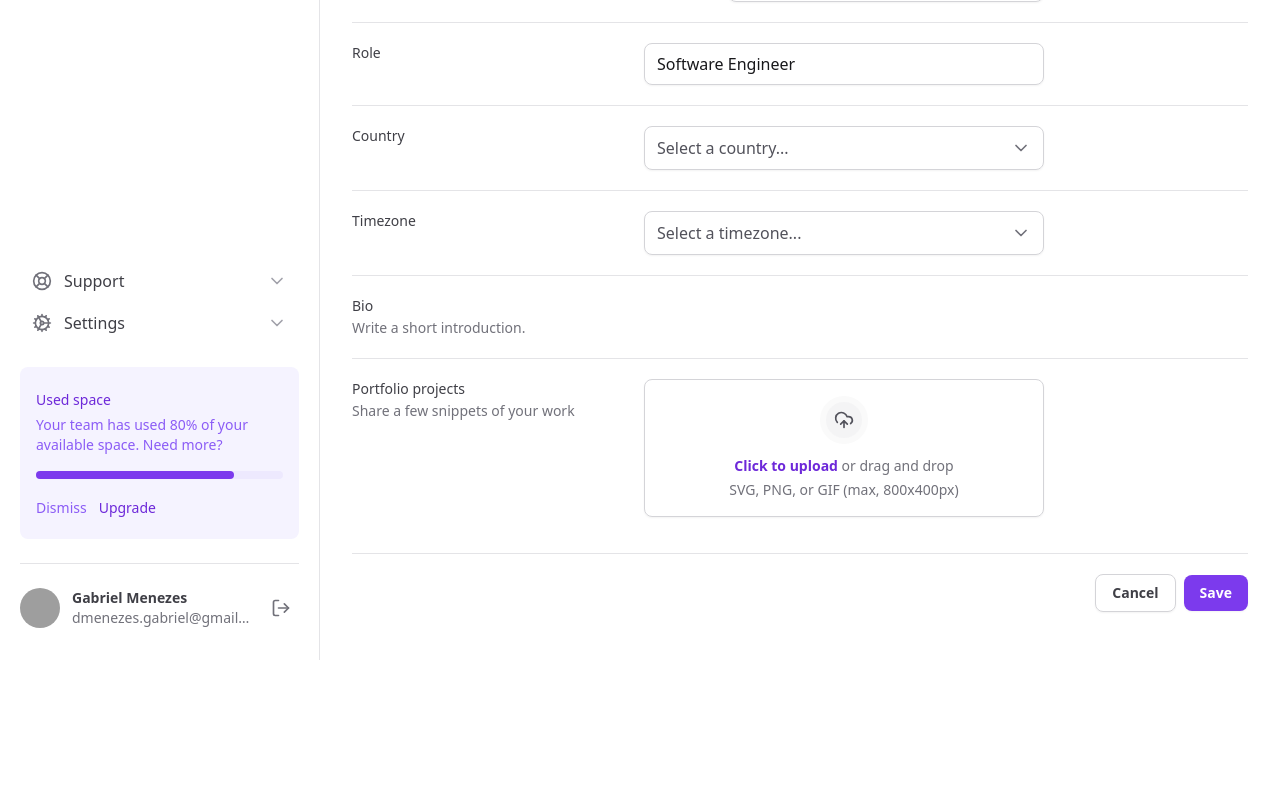
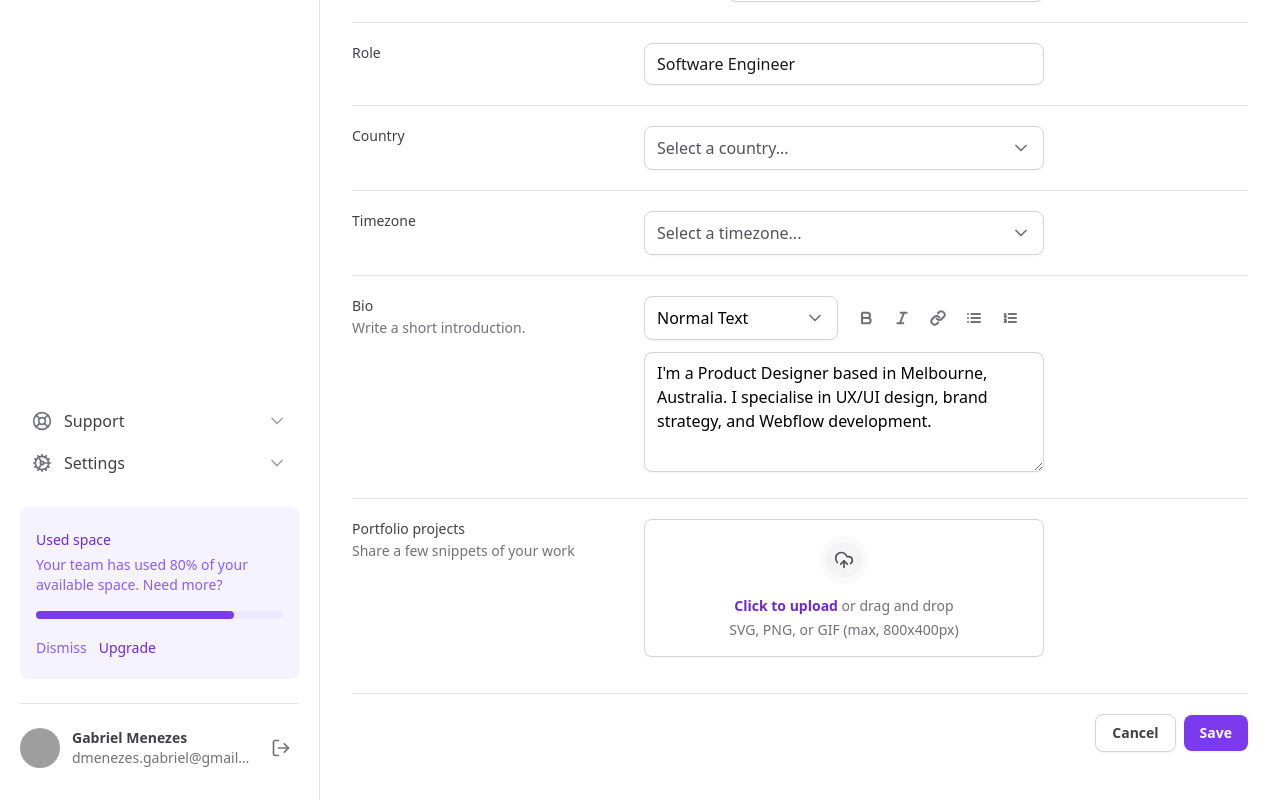
Before and after one commit to dmenezesgabriel/next-tailwind-ignite, a Next.js app: page / in a window 1280 px wide. Shown: the part 552-1352 px from the top of the page. Before the commit the page ends 1212 px from the top, so only its background shows below. Built offline with nearby package versions, Linux system fonts and the light colour scheme; grey boxes are pictures that could not be loaded.

Commit message:
feat: add bio input

```diff
--- a/src/app/page.tsx
+++ b/src/app/page.tsx
@@ -1,9 +1,10 @@
 import { SettingsTabs } from "@/components/settings-tabs";
 import * as Input from "@/components/input";
-import { Mail } from "lucide-react";
+import { Bold, Italic, Link, List, ListOrdered, Mail } from "lucide-react";
 import * as FileInput from "@/components/form/file-input";
 import { Select } from "@/components/form/select";
 import { SelectItem } from "@/components/form/select/select-item";
+import { TextArea } from "@/components/form/text-area";
 
 export default function Home() {
   return (
@@ -143,6 +144,59 @@
                 Write a short introduction.
               </span>
             </label>
+            <div className="space-y-3">
+              <div className="grid grid-cols-2 gap-3">
+                <Select placeholder="" defaultValue="normal">
+                  <SelectItem
+                    value="normal"
+                    text="Normal Text"
+                    defaultChecked
+                  />
+                  <SelectItem value="markdown" text="Markdown" />
+                </Select>
+
+                <div className="flex items-center gap-1">
+                  <button
+                    className="rounded-md p-2 hover:bg-zinc-50"
+                    type="button"
+                  >
+                    <Bold className="h-4 w-4 text-zinc-500" strokeWidth={3} />
+                  </button>
+                  <button
+                    className="rounded-md p-2 hover:bg-zinc-50"
+                    type="button"
+                  >
+                    <Italic className="h-4 w-4 text-zinc-500" strokeWidth={3} />
+                  </button>
+                  <button
+                    className="rounded-md p-2 hover:bg-zinc-50"
+                    type="button"
+                  >
+                    <Link className="h-4 w-4 text-zinc-500" strokeWidth={3} />
+                  </button>
+                  <button
+                    className="rounded-md p-2 hover:bg-zinc-50"
+                    type="button"
+                  >
+                    <List className="h-4 w-4 text-zinc-500" strokeWidth={3} />
+                  </button>
+                  <button
+                    className="rounded-md p-2 hover:bg-zinc-50"
+                    type="button"
+                  >
+                    <ListOrdered
+                      className="h-4 w-4 text-zinc-500"
+                      strokeWidth={3}
+                    />
+                  </button>
+                </div>
+              </div>
+
+              <TextArea
+                defaultValue="I'm a Product Designer based in Melbourne, Australia. I specialise in UX/UI design, brand strategy, and Webflow development.
+"
+              />
+            </div>
           </div>
 
           <div className="grid-cols-form grid gap-3 pt-5">
--- a/src/components/form/select/index.tsx
+++ b/src/components/form/select/index.tsx
@@ -4,14 +4,14 @@
 import { ChevronDown } from "lucide-react";
 import { ReactNode } from "react";
 
-interface SelectProps {
+interface SelectProps extends SelectPrimitive.SelectProps {
   children: ReactNode;
   placeholder: string;
 }
 
-export function Select({ children, placeholder }: SelectProps) {
+export function Select({ children, placeholder, ...props }: SelectProps) {
   return (
-    <SelectPrimitive.Root>
+    <SelectPrimitive.Root {...props}>
       <SelectPrimitive.Trigger className="flex h-11 w-full items-center justify-between gap-2 rounded-lg border border-zinc-300 px-3 py-2 shadow-sm data-[placeholder]:text-zinc-600">
         <SelectPrimitive.Value
           placeholder={placeholder}
@@ -26,7 +26,7 @@
         <SelectPrimitive.Content
           side="bottom"
           position="popper"
-          className="z-10 w-[--radix-select-trigger-width] overflow-hidden rounded-lg border border-zinc-200 bg-white"
+          className="z-10 w-[--radix-select-trigger-width] overflow-hidden rounded-lg border border-zinc-200 bg-white shadow-sm"
           sideOffset={8}
         >
           <SelectPrimitive.Viewport>{children}</SelectPrimitive.Viewport>
--- /dev/null
+++ b/src/components/form/text-area.tsx
@@ -0,0 +1,13 @@
+import { ComponentProps } from "react";
+
+type TextAreaProps = ComponentProps<"textarea">;
+
+export function TextArea(props: TextAreaProps) {
+  return (
+    <textarea
+      id="bio"
+      className="min-h-[120px] w-full resize-y rounded-lg border border-zinc-300 px-3 py-2 shadow-sm"
+      {...props}
+    />
+  );
+}
```
